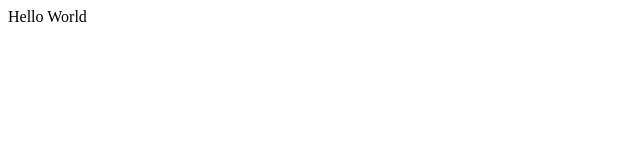
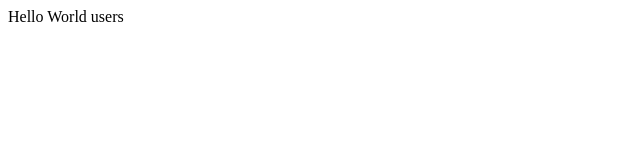
Before and after one commit to MridulNikhanj/Notes-Taking-App, a plain HTML site: page index.html in a window 1280 px wide. Shown: the full height of the page, 0-640 px from the left. Drawn offline with Linux system fonts and the light colour scheme.

```diff
--- a/index.html
+++ b/index.html
@@ -1 +1 @@
-<p>Hello World</p>
+<p>Hello World users</p>
```
